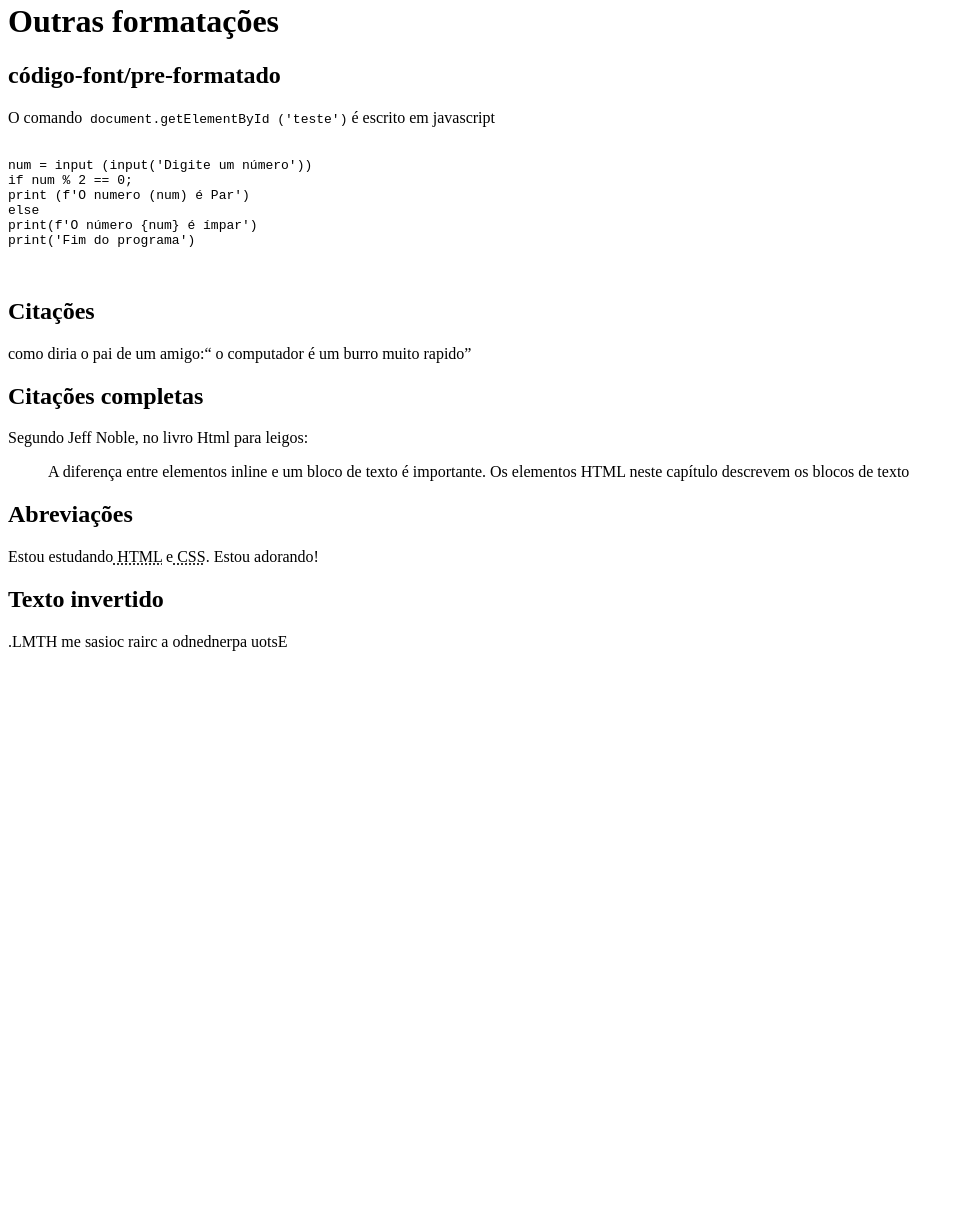
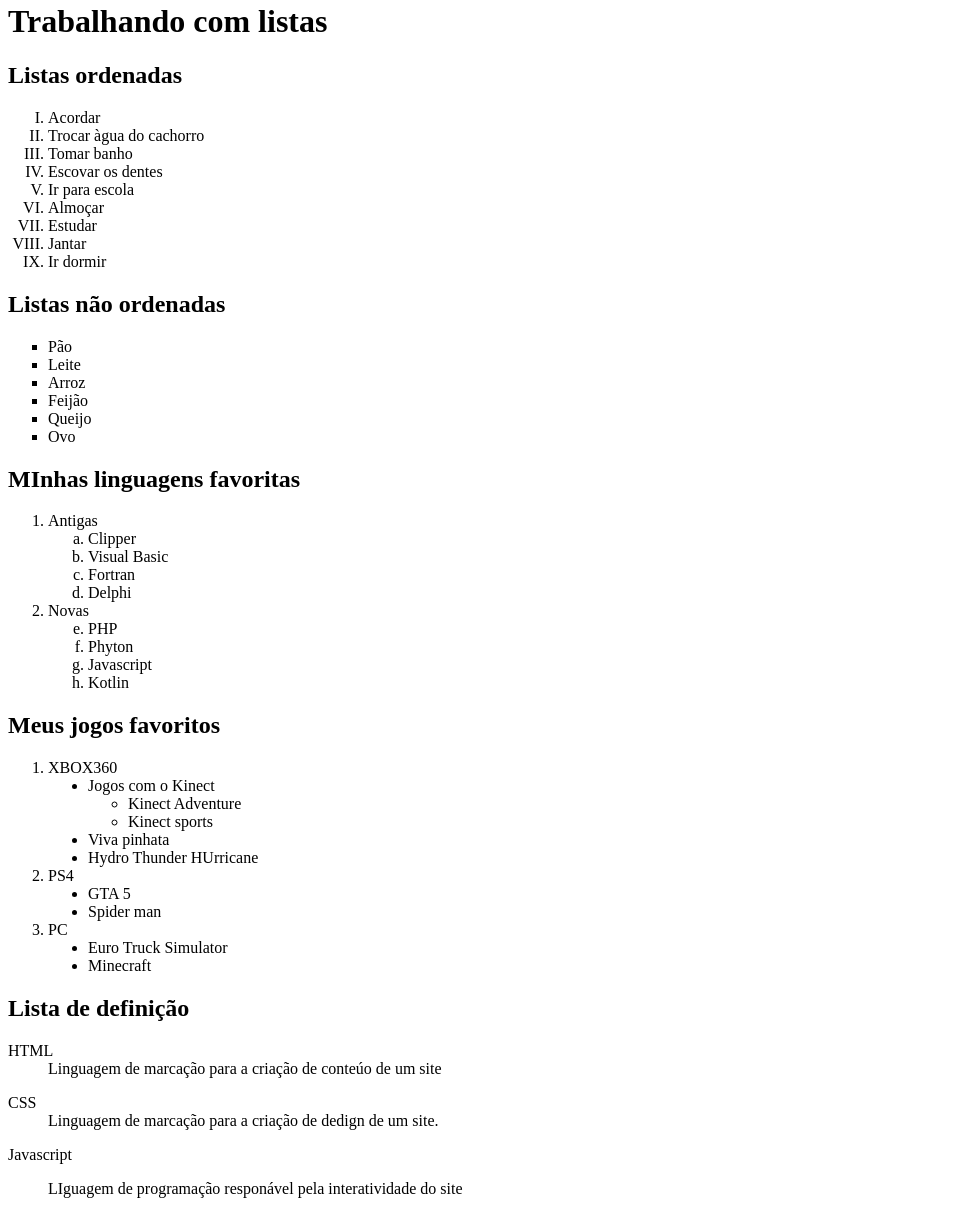
Before and after one commit to Tucko18/Exercicios, a plain HTML site: page ex009/index.html in a window 1280 px wide. Shown: the part 18-1224 px from the top of the page, without its empty margins (0-964 px from the left). Before the commit the page ends 800 px from the top, so only its background shows below. Drawn offline with Linux system fonts and the light colour scheme.

Commit message:
Add files via upload

```diff
--- a/ex009/index.html
+++ b/ex009/index.html
@@ -4,32 +4,85 @@
     <meta charset="UTF-8">
     <meta http-equiv="X-UA-Compatible" content="IE=edge">
     <meta name="viewport" content="width=device-width, initial-scale=1.0">
-    <title>Outras formatações</title>
+    <title>Listas</title>
 </head>
 <body>
-    <h1>Outras  formatações</h1>
-    <h2>código-font/pre-formatado</h2>
-    <p>O comando<code> document.getElementById ('teste')</code> é escrito em javascript</p>
-    <pre>
-        <code>
-num = input (input('Digite um número'))
-if num % 2 == 0;
-print (f'O numero (num) é Par')
-else
-print(f'O número {num} é ímpar')
-print('Fim do programa')
-        </code>
-    </pre>
-    <h2>Citações</h2>
-    <p>como diria o pai de um amigo:<q> o computador é um burro muito rapido</q></p>
-    <h2>Citações completas</h2>
-    <p>Segundo Jeff Noble, no livro Html para leigos:
-     <blockquote cite="https://www.google.de/books/edition/HTML_XHTML_and_CSS_For_Dummies/EGp9DgAAQBAJ?hl=pt-BR&gbpv=0">
-      A diferença entre elementos inline e um bloco de texto é importante. Os elementos HTML neste capítulo descrevem os blocos de texto
-    </blockquote></p>
-    <h2>Abreviações </h2>
-    <p>Estou estudando<abbr title="Hyper Text Language"> HTML</abbr> e<abbr title="Cascading StyleSheet"> CSS</abbr>. Estou adorando!</p>
-    <h2>Texto invertido</h2>
-    <p><bdo dir="rtl">Estou aprendendo a criar coisas em HTML.</bdo></p>
+    <h1>Trabalhando com listas</h1>
+    <h2>Listas ordenadas</h2>
+    <ol type="I"> <!--1 A a I i-->
+       <li>Acordar</li>
+       <li>Trocar àgua do cachorro</li>
+       <li>Tomar banho</li>
+       <li>Escovar os dentes</li>
+       <li>Ir para escola</li>
+       <li>Almoçar</li>
+       <li>Estudar</li>
+       <li>Jantar</li>
+       <li>Ir dormir</li>
+    </ol>
+    <h2>Listas não ordenadas</h2>
+    <ul type="square"> <!--disc circle square-->
+        <li>Pão</li>
+        <li>Leite</li>
+        <li>Arroz</li>
+        <li>Feijão</li>
+        <li>Queijo</li>
+        <li>Ovo</li>
+
+    </ul>
+    <h2>MInhas linguagens favoritas</h2>
+    <ol>
+        <li>Antigas</li>
+        <ol type="a">
+            <li>Clipper</li>
+            <li>Visual Basic</li>
+            <li>Fortran</li>
+            <li>Delphi</li>
+
+        </ol>
+        <li>Novas</li>
+        <ol type="a" start="5">
+            <li>PHP</li>
+            <LI>Phyton</LI>
+            <li>Javascript</li>
+            <li>Kotlin</li>
+        </ol>
+    </ol>
+    <h2>Meus jogos favoritos</h2>
+    <ol>
+        <li>XBOX360</li>
+        <ul type="disc">
+            <li>Jogos com o Kinect</li>
+            <ul type="circle">
+                <li>Kinect Adventure</li>
+                <li>Kinect sports</li>
+
+
+            </ul>
+            <li>Viva pinhata</li>
+            <li>Hydro Thunder HUrricane</li>
+
+        </ul>
+        <li>PS4</li>
+        <ul type="disc">
+            <li>GTA 5</li>
+            <li>Spider man</li>
+        </ul>
+        <li>PC</li>
+        <ul type="disc">
+            <li>Euro Truck Simulator</li>
+            <li>Minecraft</li>
+
+        </ul>
+    </ol>
+    <h2>Lista de definição</h2>
+    <dl>
+        <dt>HTML</dt>
+        <dd>Linguagem de marcação para a criação de conteúo de um site</dd>
+    </dl>
+    <dt>CSS</dt>
+    <dd>Linguagem de marcação para a criação de dedign de um site.</dd>
+    <dl>Javascript</dl>
+    <dd>LIguagem de programação responável pela interatividade do site</dd>
 </body>
 </html>
```
Also changed, not shown: ex008b/index.html (added, +35 -0 lines).
